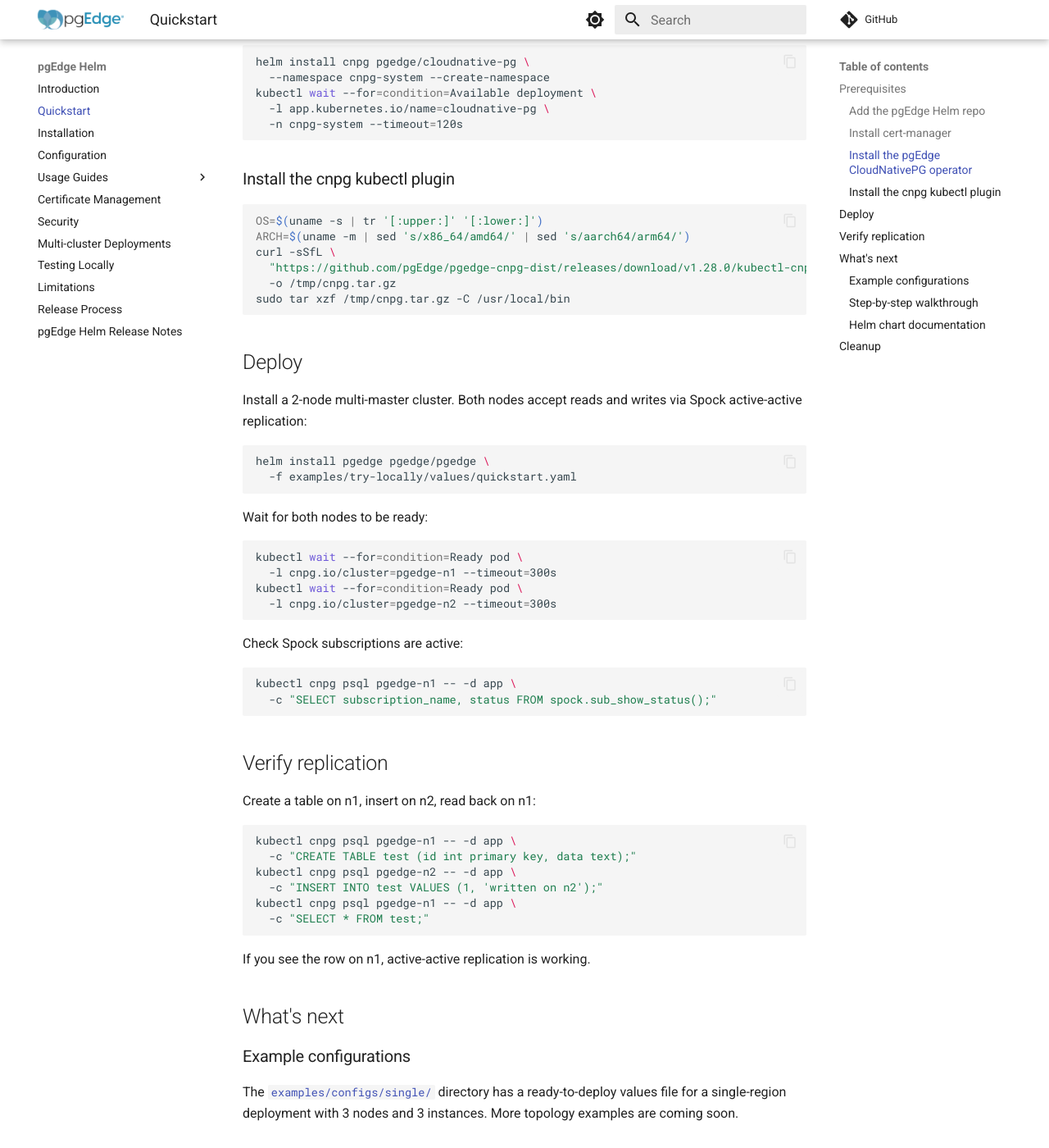
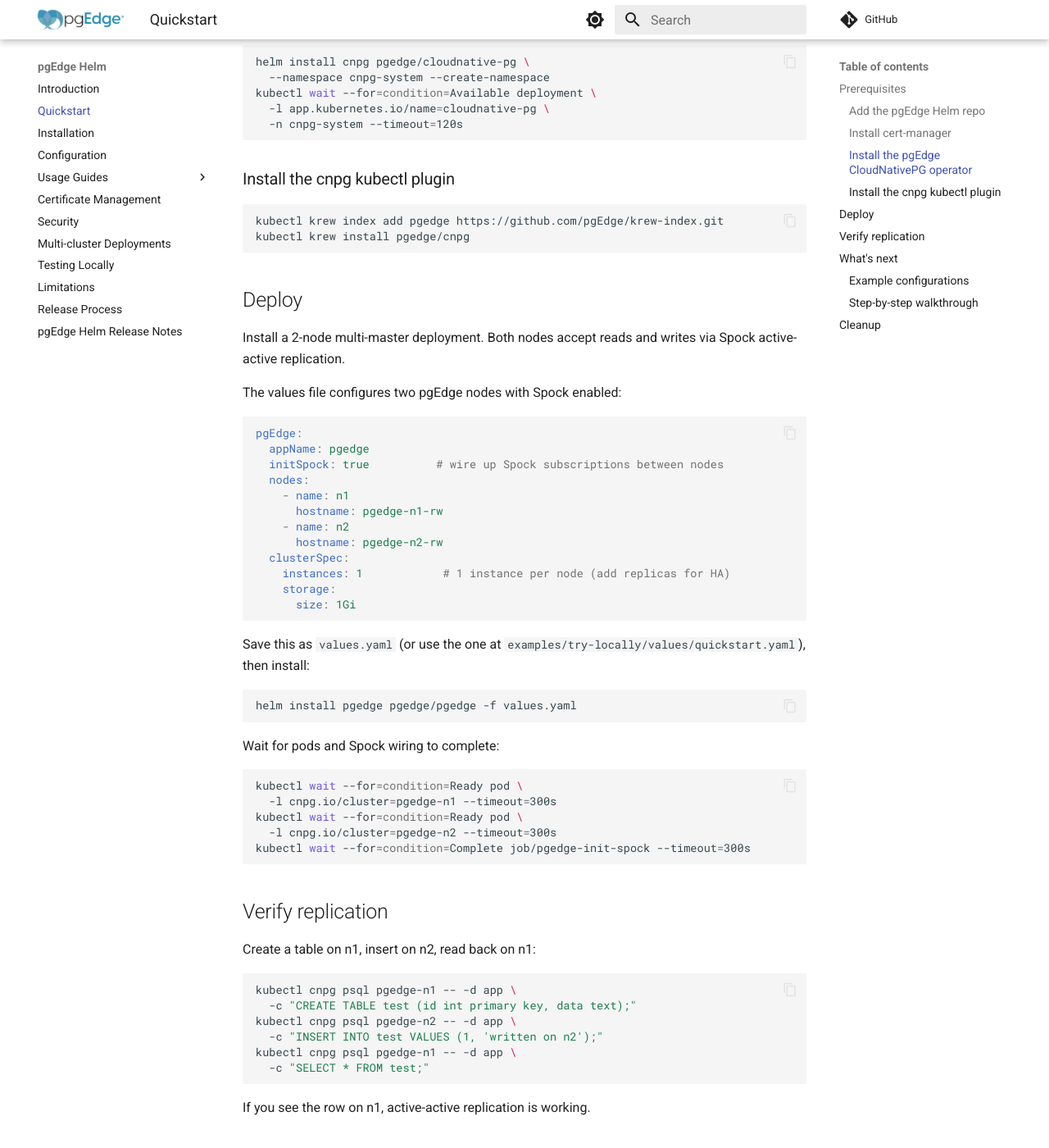
Before and after one commit to pgEdge/pgedge-helm, an MkDocs documentation site: the page built from docs/quickstart.md, in a window 1280 px wide and 1400 px high, scrolled down 846 px. Shown: the whole window at 82% size. Built offline with MkDocs 1.6.1 and Material for MkDocs 9.7.7, drawn with Linux system fonts in a browser that asks for light colours; comment, search, counter and statistics services are not loaded; some of the changed text lies outside the part shown.

Commit message:
docs: revise quickstart per review feedback
- Replace 'cluster' with 'deployment' for pgEdge references
- Use krew for cnpg kubectl plugin install
- Inline quickstart.yaml values with annotations in Deploy section
- Add init-spock job wait for complete readiness
- Remove Helm chart documentation index (lives in pgEdge docs)

Co-Authored-By: Claude Opus 4.6 <noreply@anthropic.com>

````diff
--- a/docs/quickstart.md
+++ b/docs/quickstart.md
@@ -51,38 +51,47 @@ kubectl wait --for=condition=Available deployment \
 ### Install the cnpg kubectl plugin
 
 ```bash
-OS=$(uname -s | tr '[:upper:]' '[:lower:]')
-ARCH=$(uname -m | sed 's/x86_64/amd64/' | sed 's/aarch64/arm64/')
-curl -sSfL \
-  "https://github.com/pgEdge/pgedge-cnpg-dist/releases/download/v1.28.0/kubectl-cnpg-${OS}-${ARCH}.tar.gz" \
-  -o /tmp/cnpg.tar.gz
-sudo tar xzf /tmp/cnpg.tar.gz -C /usr/local/bin
+kubectl krew index add pgedge https://github.com/pgEdge/krew-index.git
+kubectl krew install pgedge/cnpg
 ```
 
 ## Deploy
 
-Install a 2-node multi-master cluster. Both nodes accept reads and
-writes via Spock active-active replication:
+Install a 2-node multi-master deployment. Both nodes accept reads and
+writes via Spock active-active replication.
+
+The values file configures two pgEdge nodes with Spock enabled:
+
+```yaml
+pgEdge:
+  appName: pgedge
+  initSpock: true          # wire up Spock subscriptions between nodes
+  nodes:
+    - name: n1
+      hostname: pgedge-n1-rw
+    - name: n2
+      hostname: pgedge-n2-rw
+  clusterSpec:
+    instances: 1            # 1 instance per node (add replicas for HA)
+    storage:
+      size: 1Gi
+```
+
+Save this as `values.yaml` (or use the one at
+`examples/try-locally/values/quickstart.yaml`), then install:
 
 ```bash
-helm install pgedge pgedge/pgedge \
-  -f examples/try-locally/values/quickstart.yaml
+helm install pgedge pgedge/pgedge -f values.yaml
 ```
 
-Wait for both nodes to be ready:
+Wait for pods and Spock wiring to complete:
 
 ```bash
 kubectl wait --for=condition=Ready pod \
   -l cnpg.io/cluster=pgedge-n1 --timeout=300s
 kubectl wait --for=condition=Ready pod \
   -l cnpg.io/cluster=pgedge-n2 --timeout=300s
-```
-
-Check Spock subscriptions are active:
-
-```bash
-kubectl cnpg psql pgedge-n1 -- -d app \
-  -c "SELECT subscription_name, status FROM spock.sub_show_status();"
+kubectl wait --for=condition=Complete job/pgedge-init-spock --timeout=300s
 ```
 
 ## Verify replication
@@ -115,20 +124,6 @@ HA to multi-master? See
 [examples/try-locally/WALKTHROUGH.md](../examples/try-locally/WALKTHROUGH.md)
 for the progressive guide.
 
-### Helm chart documentation
-
-| Topic | Description |
-|---|---|
-| [Configuration](configuration.md) | Full values reference, cluster spec options |
-| [Installation](install.md) | Detailed installation and prerequisites |
-| [Upgrading Postgres](usage/postgres_upgrades.md) | Minor/major version upgrades, image pinning |
-| [Adding Nodes](usage/adding_nodes.md) | Scale out with Spock or CNPG bootstrap |
-| [Backups](usage/backups.md) | Barman Cloud backups to S3, Azure, GCS |
-| [Monitoring](usage/monitoring.md) | Health checks and observability |
-| [Standby Instances](usage/standby.md) | Read replicas with automatic failover |
-| [Multi-cluster](multicluster.md) | Cross-region deployments, external nodes |
-| [Security](security.md) | Pod security standards, TLS certificates |
-
 - [pgEdge Documentation](https://docs.pgedge.com) — Spock replication,
   conflict resolution, tuning
 - [pgEdge Cloud](https://www.pgedge.com) — managed distributed
````
